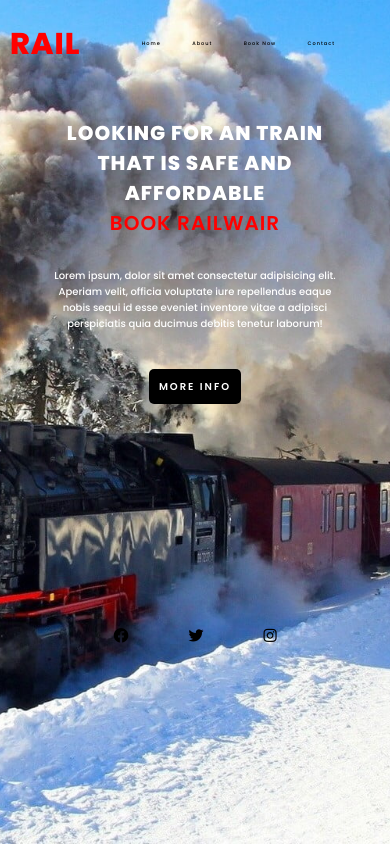
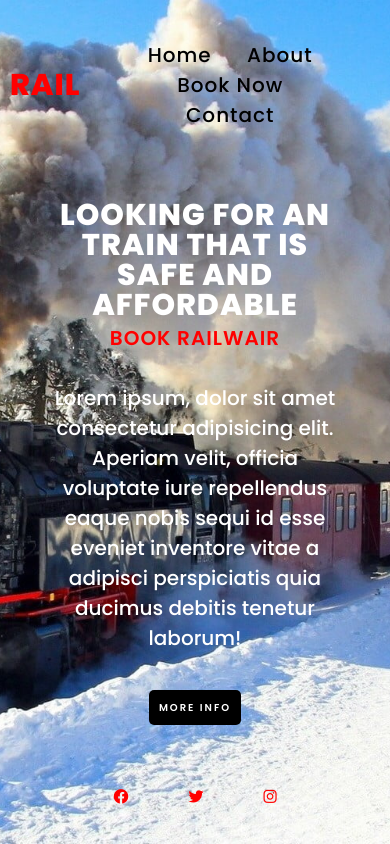
Before and after one commit to zeezflare/railway-landing, a plain HTML site: page Railwair/index.html in a window 390 px wide. Drawn offline with Linux system fonts and the light colour scheme; a web font is replaced by a local one.

Commit message:
Add files via upload

```diff
--- a/Railwair/styles.css
+++ b/Railwair/styles.css
@@ -151,7 +151,7 @@ header .navigation a:hover{
         padding: 10px 20px;
     }
 }
-    @media (max-width:479px){
+    @media (max-width:844px){
         *{
             text-align: center;
         }
@@ -167,14 +167,14 @@ header .navigation a:hover{
         }
         header .navigation{
             font-weight: 200px;
-            font-size: 5px;
+            font-size: 20px;
             padding: 30px;
             border-radius: 5px;
             margin: 10px;
         }
         .content .info h2{
             color: #fff;
-            font-size: 20px;
+            font-size: 30px;
             text-transform: uppercase;
             font-weight: 400px;
             letter-spacing: 1px;
@@ -187,7 +187,7 @@ header .navigation a:hover{
             text-transform: uppercase;
         }
         .content .info p{
-            font-size: 10px;
+            font-size: 20px;
         }
         .content .info-btn{
             color: white;
@@ -204,7 +204,7 @@ header .navigation a:hover{
         }
         .media-icons a{
             position: relative;
-            color: black;
+            color: red;
             font-size: 15px;
         }
     }
```
